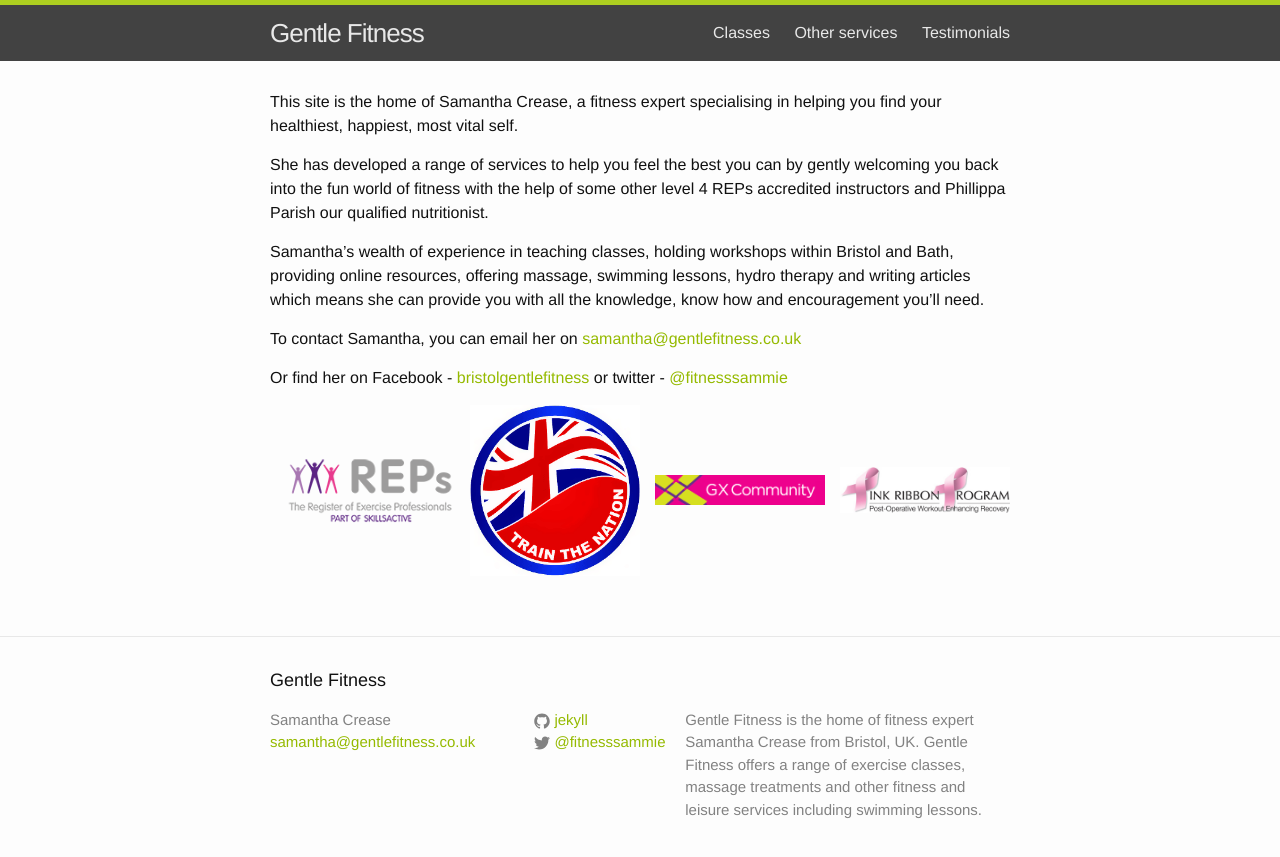
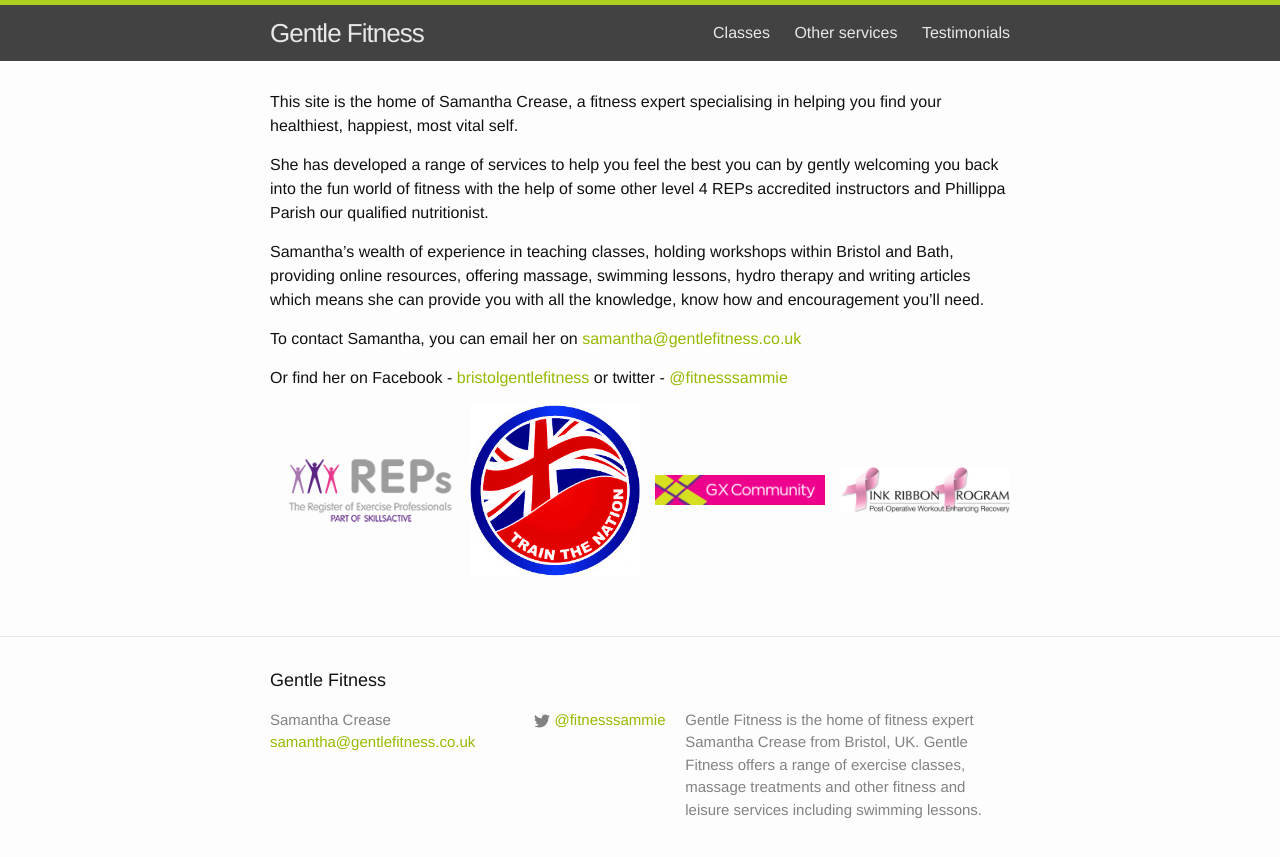
Before and after one commit to gentlefitness-www/gentlefitness-www, a Jekyll site: the page built from index.md, in a window 1280 px wide. Shown: the top 857 px of the page. Built offline with Jekyll 4.4.1, drawn with Linux system fonts in a browser that asks for light colours.

Commit message:
Pruned references to github

```diff
--- a/_config.yml
+++ b/_config.yml
@@ -14,7 +14,6 @@
 twitter_url: https://twitter.com/fitnesssammie
 facebook_username: bristolgentlefitness
 facebook_url: https://www.facebook.com/bristolgentlefitness
-github_username:  jekyll
 
 # Build settings
 markdown: kramdown
--- a/_includes/footer.html
+++ b/_includes/footer.html
@@ -13,20 +13,6 @@
 
             <div class="footer-col  footer-col-2">
                 <ul class="social-media-list">
-                    {% if site.github_username %}
-                        <li>
-                            <a href="{{ site.github_username }}">
-                                <span class="icon  icon--github">
-                                    <svg viewBox="0 0 16 16">
-                                        <path fill="#828282" d="M7.999,0.431c-4.285,0-7.76,3.474-7.76,7.761 c0,3.428,2.223,6.337,5.307,7.363c0.388,0.071,0.53-0.168,0.53-0.374c0-0.184-0.007-0.672-0.01-1.32 c-2.159,0.469-2.614-1.04-2.614-1.04c-0.353-0.896-0.862-1.135-0.862-1.135c-0.705-0.481,0.053-0.472,0.053-0.472 c0.779,0.055,1.189,0.8,1.189,0.8c0.692,1.186,1.816,0.843,2.258,0.645c0.071-0.502,0.271-0.843,0.493-1.037 C4.86,11.425,3.049,10.76,3.049,7.786c0-0.847,0.302-1.54,0.799-2.082C3.768,5.507,3.501,4.718,3.924,3.65 c0,0,0.652-0.209,2.134,0.796C6.677,4.273,7.34,4.187,8,4.184c0.659,0.003,1.323,0.089,1.943,0.261 c1.482-1.004,2.132-0.796,2.132-0.796c0.423,1.068,0.157,1.857,0.077,2.054c0.497,0.542,0.798,1.235,0.798,2.082 c0,2.981-1.814,3.637-3.543,3.829c0.279,0.24,0.527,0.713,0.527,1.437c0,1.037-0.01,1.874-0.01,2.129 c0,0.208,0.14,0.449,0.534,0.373c3.081-1.028,5.302-3.935,5.302-7.362C15.76,3.906,12.285,0.431,7.999,0.431z"/>
-                                    </svg>
-                                </span>
-
-                                <span class="username">{{ site.github_username }}</span>
-                            </a>
-                        </li>
-                    {% endif %}
-
                     {% if site.twitter_username %}
                         <li>
                             <a href="{{ site.twitter_url }}">
```
